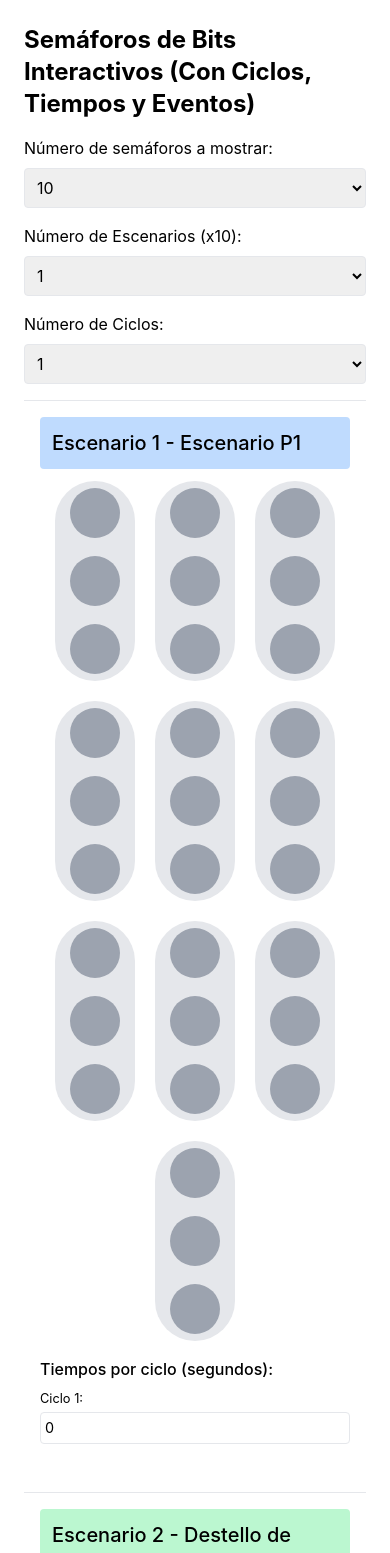
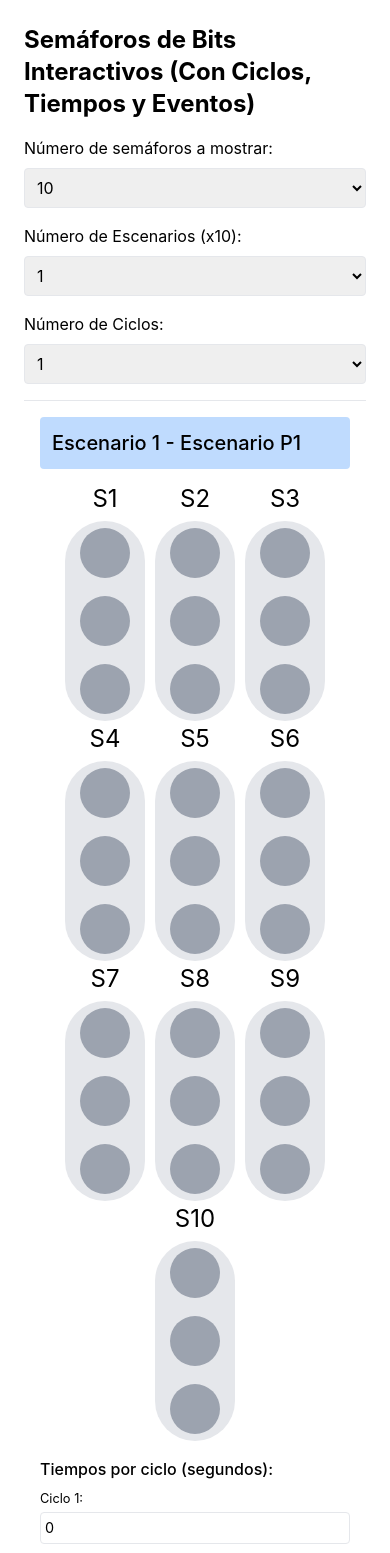
Before and after one commit to luis198755/sem-app, a React (Create React App) app: page / in a window 390 px wide. Shown: the top 1553 px of the page. Built offline with nearby package versions, Linux system fonts and the light colour scheme.

Commit message:
Add labels to trafficlights

```diff
--- a/src/App.css
+++ b/src/App.css
@@ -37,11 +37,17 @@
   }
 }
 
-.traffic-lights-container {
+.traffic-light-container {
   display: flex;
-  flex-wrap: wrap;
-  justify-content: center;
-  gap: 20px;
+  flex-direction: column;
+  align-items: center;
+  margin: 0 5px;
+}
+
+.traffic-light-label {
+  font-size: 0.8rem;
+  margin-bottom: 4px;
+  text-align: center;
 }
 
 .traffic-light {
@@ -65,6 +71,9 @@
     width: 50px;
     height: 50px;
   }
+  .traffic-light-label {
+    font-size: 1.7rem;
+  }
 }
 
 @media (max-width: 900px) {
@@ -75,6 +84,9 @@
   .light {
     width: 50px;
     height: 50px;
+  }
+  .traffic-light-label {
+    font-size: 1.6rem;
   }
 }
 
@@ -87,6 +99,9 @@
     width: 50px;
     height: 50px;
     margin: 1px 0;
+  }
+  .traffic-light-label {
+    font-size: 1.5rem;
   }
 }
 
--- a/src/App.js
+++ b/src/App.js
@@ -163,7 +163,9 @@ const SemaforoBits = () => {
       const yellowBit = 30 - index * 3;
       const greenBit = 29 - index * 3;
       return (
-        <div key={index} className="traffic-light flex flex-col items-center justify-between bg-gray-200 rounded-full">
+        <div key={index} className="traffic-light-container">
+          <div className="traffic-light-label">S{index + 1}</div>
+          <div className="traffic-light flex flex-col items-center justify-between bg-gray-200 rounded-full">
             <div
               className={`light red ${getBitValue(numero, redBit) ? 'bg-red-500' : 'bg-gray-400'} cursor-pointer rounded-full`}
               onClick={() => toggleBit(escenarioIndex, redBit)}
@@ -177,9 +179,11 @@ const SemaforoBits = () => {
               onClick={() => toggleBit(escenarioIndex, greenBit)}
             ></div>
           </div>
+        </div>
       );
     });
   };
+
 
   const getEtiquetaColor = (etiqueta) => {
     if (etiqueta.startsWith("Escenario P")) return "bg-blue-200";
```
Lines whose indentation alone changed are shown as unchanged.
